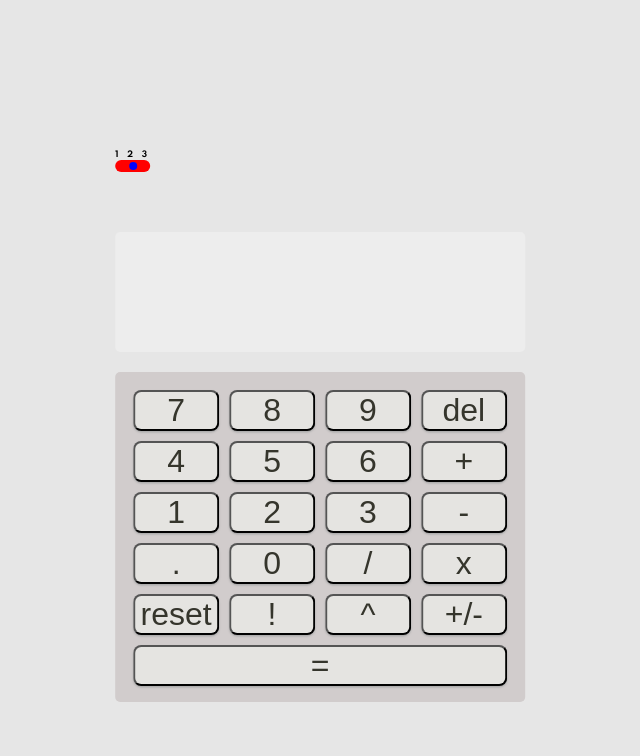
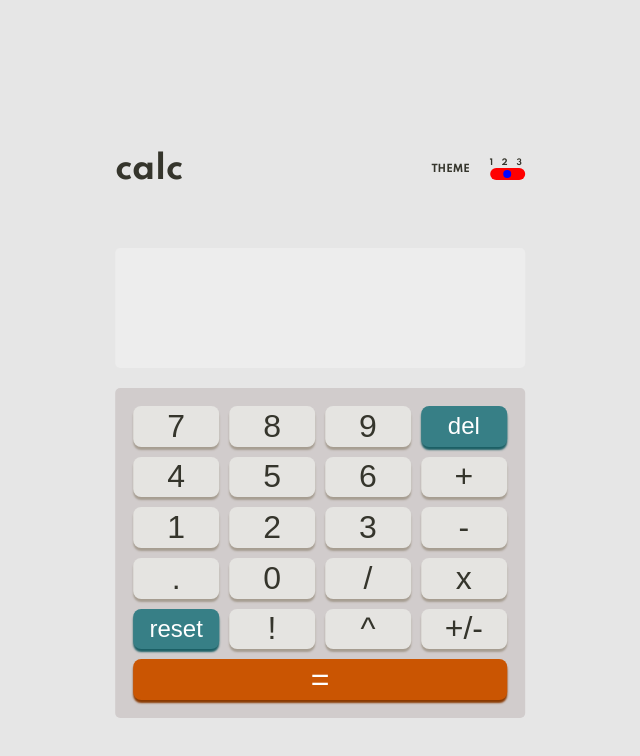
Before and after one commit to eazy13forlife/calculatorv2, a React (Create React App) app: page / in a window 1280 px wide. Shown: the top 756 px of the page, without its empty margins (320-960 px from the left). Built offline with nearby package versions, Linux system fonts and the light colour scheme.

Commit message:
last touches on css

```diff
--- a/src/components/App/App.js
+++ b/src/components/App/App.js
@@ -69,7 +69,10 @@ const App = () => {
   const renderedScreenValues = valuesArray.map((value, index) => {
     if (value !== "_") {
       return (
-        <p key={index} className="number">
+        <p
+          key={index}
+          className={`Calculator__screen-number ${`Calculator__screen-number--${theme}`}`}
+        >
           {value}
         </p>
       );
@@ -85,12 +88,18 @@ const App = () => {
   return (
     <main className={`Calculator__background Calculator__background--${theme}`}>
       <div className={`Calculator Calculator--${theme}`}>
-        <Toggle onRadioSelection={setTheme} />
+        <div className={`Calculator__heading Calculator__heading--${theme}`}>
+          <h1 className={`Calculator__logo `}>calc</h1>
+          <div className="Calculator__toggle">
+            <p className=" Calculator__text">Theme</p>
+            <Toggle onRadioSelection={setTheme} />
+          </div>
+        </div>
         <div className={`Calculator__screen Calculator__screen--${theme}`}>
           <div className="Calculator__math Calculator__math--theme">
             {renderedScreenValues}
           </div>
-          <p className="Calculator__result Calculator__result--theme">
+          <p className={`Calculator__result Calculator__result--${theme}`}>
             {result}
           </p>
         </div>
--- a/src/components/App/App.scss
+++ b/src/components/App/App.scss
@@ -34,7 +34,30 @@
   &--dark {
     background-color: var(--main-background-3);
   }
-
+  &__heading {
+    display: flex;
+    justify-content: space-between;
+    &--default {
+      color: var(--text-primary-1b);
+    }
+    &--light {
+      color: var(--text-primary-2a);
+    }
+    &--dark {
+      color: var(--text-primary-3a);
+    }
+  }
+  &__logo {
+    font-size: var(--numbers-font);
+  }
+  &__toggle {
+    display: flex;
+    align-items: center;
+    .Calculator__text {
+      margin-right: 2rem;
+      text-transform: uppercase;
+    }
+  }
   &__screen {
     width: 100%;
     height: 12rem;
@@ -49,11 +72,10 @@
       background-color: var(--screen-background-2);
     }
     &--dark {
-      background-color: var(--screen-background-3);
+      background-color: var(--keypad-background-3);
     }
   }
   &__math {
-    background-color: pink;
     display: flex;
     align-items: center;
   }
@@ -84,6 +106,24 @@
     &--dark {
       background-color: var(--keypad-background-3);
     }
+  }
+  &__screen-number,
+  &__result {
+    margin-top: 1rem;
+    margin-left: 0.2rem;
+    font-size: var(--numbers-font-small);
+    &--default {
+      color: var(--text-primary-1b);
+    }
+    &--light {
+      color: var(--text-primary-2a);
+    }
+    &--dark {
+      color: var(--text-primary-3a);
+    }
+  }
+  &__result {
+    font-size: var(--numbers-font);
   }
   .Key {
     &__button--0 {
@@ -157,11 +197,12 @@
 p.number {
   font-size: var(--numbers-font);
   color: red;
-  background-color: purple;
+
   margin-left: 1rem;
   &--negative {
     position: relative;
-    bottom: 1.1rem;
+    bottom: 0.6rem;
+    font-size: 2.9rem;
   }
 }
 
--- a/src/components/Key/Key.js
+++ b/src/components/Key/Key.js
@@ -3,6 +3,7 @@ import React from "react";
 import "./Key.scss";
 
 const Key = ({ keyValue, theme, additionalClass, clickFunctions }) => {
+  console.log(keyValue);
   const getKeyClassName = () => {
     switch (keyValue) {
       case "+":
@@ -66,16 +67,16 @@ const Key = ({ keyValue, theme, additionalClass, clickFunctions }) => {
 
   return (
     <button
-      className={`Key__button  Key__button--${theme} Key__button--${getKeyClassName()}`}
+      className={`Key__button  Key__button--${theme} Key__button--${getKeyClassName()} ${
+        keyValue === "del" || keyValue === "reset" || keyValue === "="
+          ? `Key__button--${theme}--${getKeyClassName()}`
+          : null
+      }`}
       onClick={() => {
         onButtonClick(keyValue);
       }}
     >
-      <div
-        className={`Key__value Key__value--${theme} ${getAdditionalClass()}`}
-      >
-        {keyValue}
-      </div>
+      <div className={`Key__value Key__value--${theme} `}>{keyValue}</div>
     </button>
   );
 };
--- a/src/components/Key/Key.scss
+++ b/src/components/Key/Key.scss
@@ -1,19 +1,58 @@
 .Key {
   &__button {
     border-radius: 0.8rem;
-    box-shadow: 0rem 0.14rem 0.2rem darkgrey;
     font-size: 3.2rem;
+    border: none;
     &--default {
       background-color: var(--key-background-tertiary-1);
+      box-shadow: 0rem 0.3rem 0.2rem var(--key-shadow-tertiary-1b);
       color: var(--text-primary-1a);
+      &--del,
+      &--reset {
+        font-size: var(--numbers-font-small);
+        background-color: var(--key-background-primary-1);
+        color: var(--text-primary-1b);
+        box-shadow: 0rem 0.3rem 0.2rem var(--key-shadow-primary-1);
+      }
+      &--equals {
+        background-color: var(--key-background-secondary-1);
+        box-shadow: 0rem 0.3rem 0.2rem var(--key-shadow-secondary-1b);
+        color: var(--text-primary-1b);
+      }
     }
     &--light {
       background-color: var(--key-background-tertiary-2);
       color: var(--text-primary-2a);
+      box-shadow: 0rem 0.3rem 0.2rem var(--key-shadow-tertiary-2b);
+      &--del,
+      &--reset {
+        font-size: var(--numbers-font-small);
+        background-color: var(--key-background-primary-2);
+        color: var(--text-primary-2b);
+        box-shadow: 0rem 0.3rem 0.2rem var(--key-shadow-primary-2);
+      }
+      &--equals {
+        color: var(--text-primary-2b);
+        background-color: var(--key-background-secondary-2);
+        box-shadow: 0rem 0.3rem 0.2rem var(--key-shadow-secondary-2b);
+      }
     }
     &--dark {
       background-color: var(--key-background-tertiary-3);
       color: var(--text-primary-3a);
+      box-shadow: 0rem 0.3rem 0.2rem var(--key-shadow-tertiary-3b);
+      &--del,
+      &--reset {
+        font-size: var(--numbers-font-small);
+        background-color: var(--key-background-primary-3);
+        color: var(--text-primary-3c);
+        box-shadow: 0rem 0.3rem 0.2rem var(--key-shadow-primary-3);
+      }
+      &--equals {
+        color: var(--text-primary-3b);
+        background-color: var(--key-background-secondary-3);
+        box-shadow: 0rem 0.3rem 0.2rem var(--key-shadow-secondary-3b);
+      }
     }
   }
 }
--- a/src/styles/base/base.scss
+++ b/src/styles/base/base.scss
@@ -16,7 +16,7 @@
   --key-shadow-tertiary-1b: hsl(28, 16%, 65%);
   //text
   --text-primary-1a: hsl(221, 14%, 31%);
-  --text-primary-1b: hsl(0, 0, 100%);
+  --text-primary-1b: hsl(0, 0%, 100%);
   //////////////////////////////////////////////////////////////////////////
   //theme 2 light
   //background
@@ -35,7 +35,7 @@
   --key-shadow-tertiary-2b: hsl(35, 11%, 61%);
   //text
   --text-primary-2a: hsl(60, 10%, 19%);
-  --text-primary-2b: hsl(0, 0, 100%);
+  --text-primary-2b: hsl(0, 0%, 100%);
   //////////////////////////////////////////////////////////////////////////
   //theme 3 dark
   //background
@@ -55,9 +55,10 @@
   //text
   --text-primary-3a: hsl(52, 100%, 62%);
   --text-primary-3b: hsl(198, 20%, 13%);
-  --text-primary-3c: hsl(0, 0, 100%);
+  --text-primary-3c: hsl(0, 0%, 100%);
   /////////////////////////////////////////////////////////////////////////////
   --numbers-font: 3.2rem;
+  --numbers-font-small: 2.4rem;
 }
 
 html {
```
